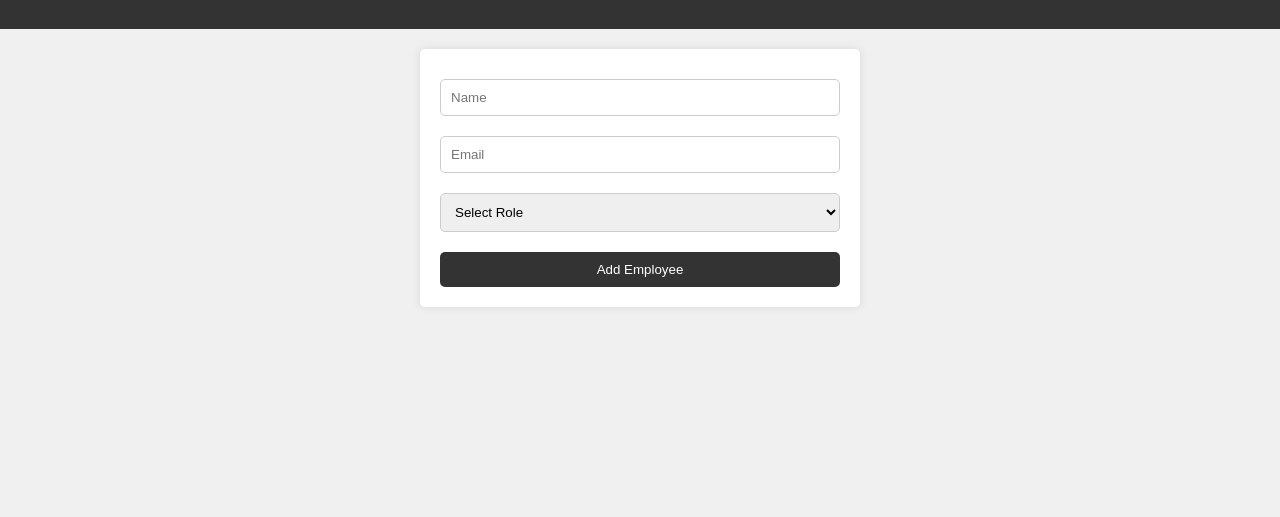
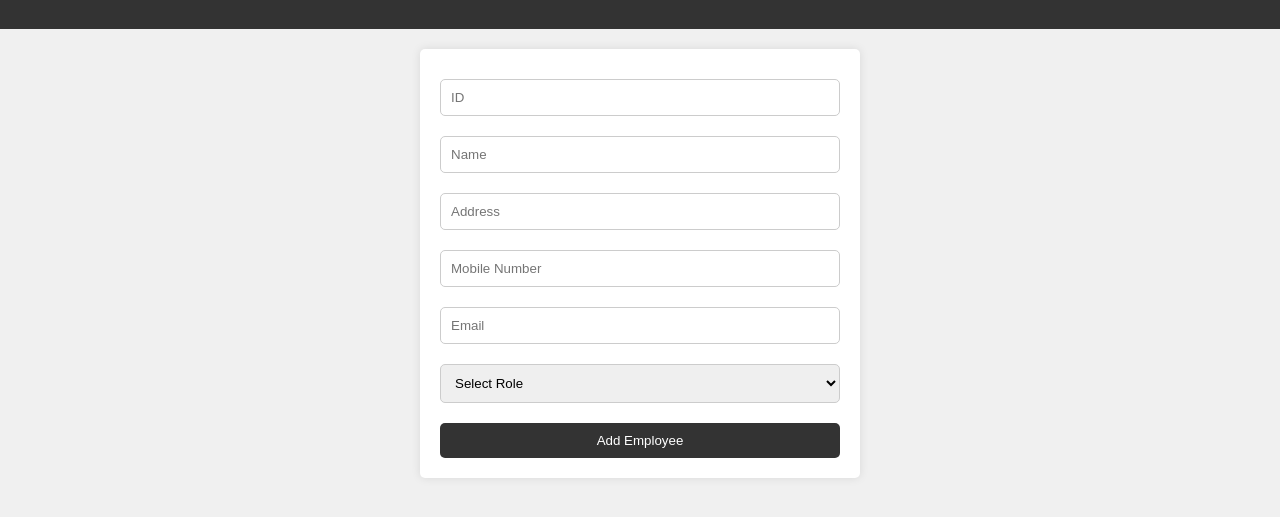
Before and after one commit to dheeraj5988/restraunt_management, a plain HTML site: page add_employee.html in a window 1280 px wide. Shown: the part 71-588 px from the top of the page. Drawn offline with Linux system fonts and the light colour scheme.

Commit message:
Update add_employee.html

```diff
--- a/add_employee.html
+++ b/add_employee.html
@@ -27,6 +27,7 @@
     }
     input[type="text"],
     input[type="email"],
+    input[type="tel"],
     select {
       width: 100%;
       padding: 10px;
@@ -55,7 +56,10 @@
     <h1>Add Employee</h1>
   </header>
   <form action="add_employee.php" method="post">
+    <input type="text" name="id" placeholder="ID" required>
     <input type="text" name="name" placeholder="Name" required>
+    <input type="text" name="address" placeholder="Address" required>
+    <input type="tel" name="mobile" placeholder="Mobile Number" required>
     <input type="email" name="email" placeholder="Email" required>
     <select name="role" required>
       <option value="" disabled selected>Select Role</option>
```
